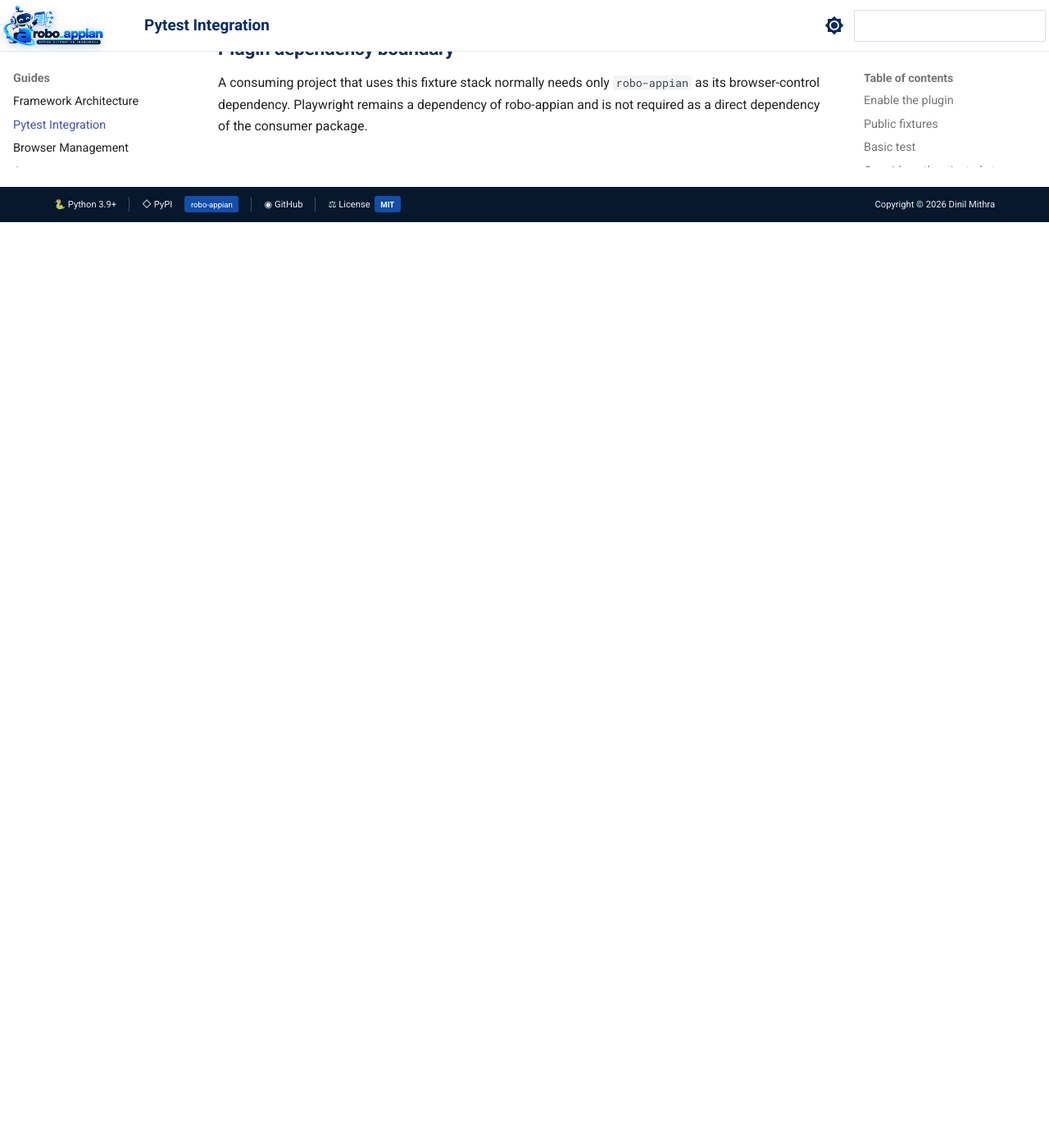
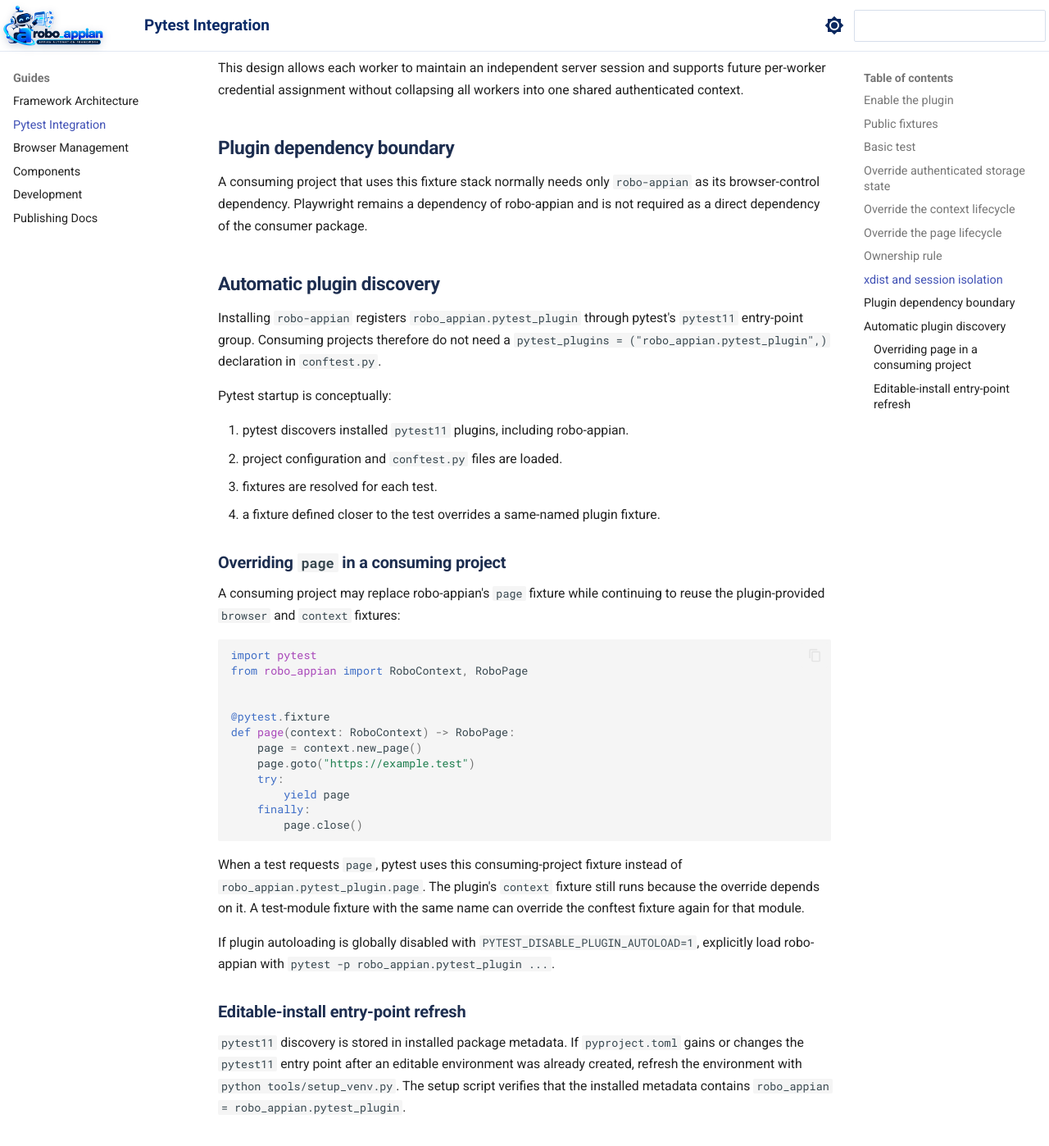
Before and after one commit to dinilmithra/robo-appian, an MkDocs documentation site: the page built from docs/guides/pytest-integration.md, in a window 1280 px wide and 1400 px high, scrolled down 2837 px. Shown: the whole window at 82% size. Built offline with MkDocs 1.6.1 and Material for MkDocs 9.7.7, drawn with Linux system fonts in a browser that asks for light colours; before the commit the page ends 3108 px from its top, so only the background shows below that; some of the changed text lies outside the part shown.

Commit message:
feat: implement pytest11 entry point for automatic plugin discovery and update related documentation

````diff
--- a/docs/guides/pytest-integration.md
+++ b/docs/guides/pytest-integration.md
@@ -5,7 +5,7 @@
 ## Enable the plugin
 
 ```python
-pytest_plugins = ("robo_appian.pytest_plugin",)
+# robo-appian is discovered automatically by pytest via the pytest11 entry point
 ```
 
 ## Public fixtures
@@ -21,6 +21,8 @@ pytest_plugins = ("robo_appian.pytest_plugin",)
 | `robo_appian_page_lifecycle` | test | Page lifecycle provider |
 
 The runtime fixture is intentionally owned by robo-appian, so `pytest-playwright` is not required merely to obtain a Playwright runtime or page fixture.
+
+`robo-appian` uses an internal `robo_appian_browser` fixture to wrap the raw browser supplied by `robo-automation`. This avoids fixture-name collisions when both installed plugins expose a backward-compatible `browser` fixture. Consuming tests can continue requesting `browser`, `context`, or `page`, and a consuming project can override them in its own `conftest.py`.
 
 ## Basic test
 
@@ -114,3 +116,50 @@ This design allows each worker to maintain an independent server session and sup
 ## Plugin dependency boundary
 
 A consuming project that uses this fixture stack normally needs only `robo-appian` as its browser-control dependency. Playwright remains a dependency of robo-appian and is not required as a direct dependency of the consumer package.
+
+
+## Automatic plugin discovery
+
+Installing `robo-appian` registers `robo_appian.pytest_plugin` through pytest's
+`pytest11` entry-point group. Consuming projects therefore do not need a
+`pytest_plugins = ("robo_appian.pytest_plugin",)` declaration in `conftest.py`.
+
+Pytest startup is conceptually:
+
+1. pytest discovers installed `pytest11` plugins, including robo-appian.
+2. project configuration and `conftest.py` files are loaded.
+3. fixtures are resolved for each test.
+4. a fixture defined closer to the test overrides a same-named plugin fixture.
+
+### Overriding `page` in a consuming project
+
+A consuming project may replace robo-appian's `page` fixture while continuing to
+reuse the plugin-provided `browser` and `context` fixtures:
+
+```python
+import pytest
+from robo_appian import RoboContext, RoboPage
+
+
+@pytest.fixture
+def page(context: RoboContext) -> RoboPage:
+    page = context.new_page()
+    page.goto("https://example.test")
+    try:
+        yield page
+    finally:
+        page.close()
+```
+
+When a test requests `page`, pytest uses this consuming-project fixture instead
+of `robo_appian.pytest_plugin.page`. The plugin's `context` fixture still runs
+because the override depends on it. A test-module fixture with the same name can
+override the conftest fixture again for that module.
+
+If plugin autoloading is globally disabled with
+`PYTEST_DISABLE_PLUGIN_AUTOLOAD=1`, explicitly load robo-appian with
+`pytest -p robo_appian.pytest_plugin ...`.
+
+### Editable-install entry-point refresh
+
+`pytest11` discovery is stored in installed package metadata. If `pyproject.toml` gains or changes the `pytest11` entry point after an editable environment was already created, refresh the environment with `python tools/setup_venv.py`. The setup script verifies that the installed metadata contains `robo_appian = robo_appian.pytest_plugin`.
--- a/pyproject.toml
+++ b/pyproject.toml
@@ -20,6 +20,9 @@ dependencies = [
 
 [project.scripts]
 robo-appian = "robo_appian.cli:main"
+
+[project.entry-points.pytest11]
+robo_appian = "robo_appian.pytest_plugin"
 
 [project.urls]
 Documentation = "https://dinilmithra.github.io/robo-appian/"
````
Also changed, not shown: README.md (+1 -1 lines), docs/api/pytest-plugin.md (+1 -1 lines), docs/getting-started/first-test.md (+1 -1 lines), docs/getting-started/installation.md (+1 -1 lines), docs/getting-started/quick-start.md (+1 -1 lines), docs/getting-started/troubleshooting.md (+5 -1 lines), 3 other files.
